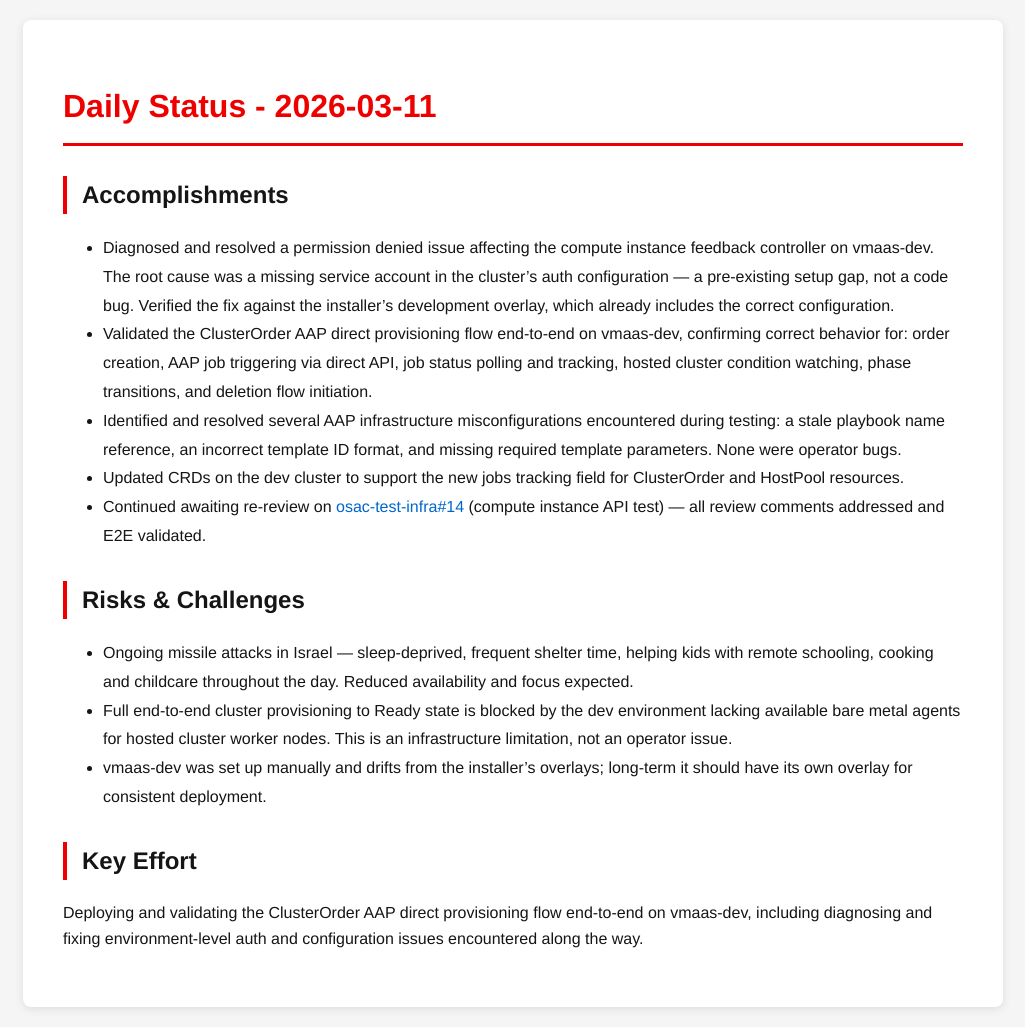
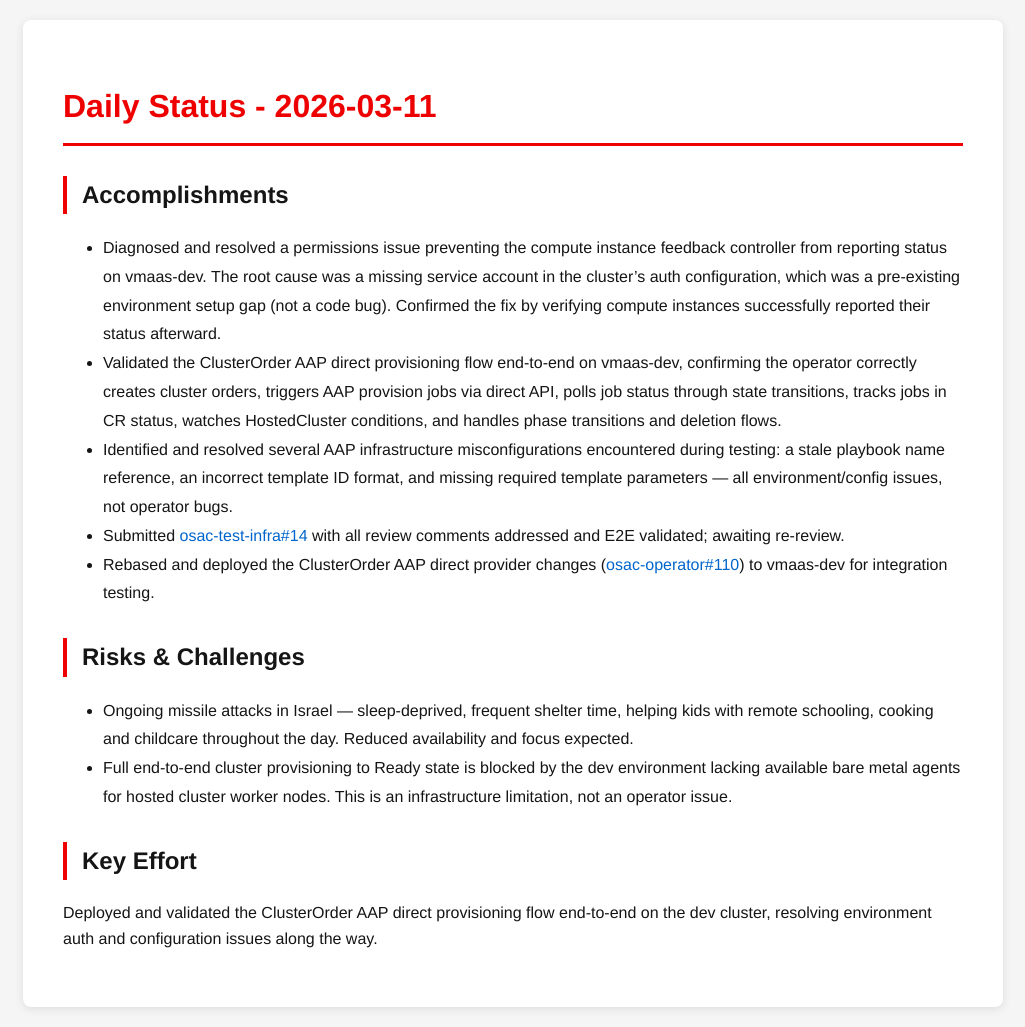
Before and after one commit to tzvatot/daily-status, a Jekyll site: the page built from 2026-03-11.md, in a window 1280 px wide. Shown: the whole page, without its empty margins (127-1152 px from the left). Built offline with Jekyll 4.4.1, drawn with Linux system fonts in a browser that asks for light colours.

Commit message:
Daily status update - 2026-03-11

```diff
--- a/2026-03-11.md
+++ b/2026-03-11.md
@@ -7,16 +7,15 @@ date: 2026-03-11
 # Daily Status - 2026-03-11
 
 ## Accomplishments
-- Diagnosed and resolved a permission denied issue affecting the compute instance feedback controller on vmaas-dev. The root cause was a missing service account in the cluster's auth configuration — a pre-existing setup gap, not a code bug. Verified the fix against the installer's development overlay, which already includes the correct configuration.
-- Validated the ClusterOrder AAP direct provisioning flow end-to-end on vmaas-dev, confirming correct behavior for: order creation, AAP job triggering via direct API, job status polling and tracking, hosted cluster condition watching, phase transitions, and deletion flow initiation.
-- Identified and resolved several AAP infrastructure misconfigurations encountered during testing: a stale playbook name reference, an incorrect template ID format, and missing required template parameters. None were operator bugs.
-- Updated CRDs on the dev cluster to support the new jobs tracking field for ClusterOrder and HostPool resources.
-- Continued awaiting re-review on [osac-test-infra#14](https://github.com/osac-project/osac-test-infra/pull/14) (compute instance API test) — all review comments addressed and E2E validated.
+- Diagnosed and resolved a permissions issue preventing the compute instance feedback controller from reporting status on vmaas-dev. The root cause was a missing service account in the cluster's auth configuration, which was a pre-existing environment setup gap (not a code bug). Confirmed the fix by verifying compute instances successfully reported their status afterward.
+- Validated the ClusterOrder AAP direct provisioning flow end-to-end on vmaas-dev, confirming the operator correctly creates cluster orders, triggers AAP provision jobs via direct API, polls job status through state transitions, tracks jobs in CR status, watches HostedCluster conditions, and handles phase transitions and deletion flows.
+- Identified and resolved several AAP infrastructure misconfigurations encountered during testing: a stale playbook name reference, an incorrect template ID format, and missing required template parameters — all environment/config issues, not operator bugs.
+- Submitted [osac-test-infra#14](https://github.com/osac-project/osac-test-infra/pull/14) with all review comments addressed and E2E validated; awaiting re-review.
+- Rebased and deployed the ClusterOrder AAP direct provider changes ([osac-operator#110](https://github.com/osac-project/osac-operator/pull/110)) to vmaas-dev for integration testing.
 
 ## Risks & Challenges
 - Ongoing missile attacks in Israel — sleep-deprived, frequent shelter time, helping kids with remote schooling, cooking and childcare throughout the day. Reduced availability and focus expected.
 - Full end-to-end cluster provisioning to Ready state is blocked by the dev environment lacking available bare metal agents for hosted cluster worker nodes. This is an infrastructure limitation, not an operator issue.
-- vmaas-dev was set up manually and drifts from the installer's overlays; long-term it should have its own overlay for consistent deployment.
 
 ## Key Effort
-Deploying and validating the ClusterOrder AAP direct provisioning flow end-to-end on vmaas-dev, including diagnosing and fixing environment-level auth and configuration issues encountered along the way.
+Deployed and validated the ClusterOrder AAP direct provisioning flow end-to-end on the dev cluster, resolving environment auth and configuration issues along the way.
```
